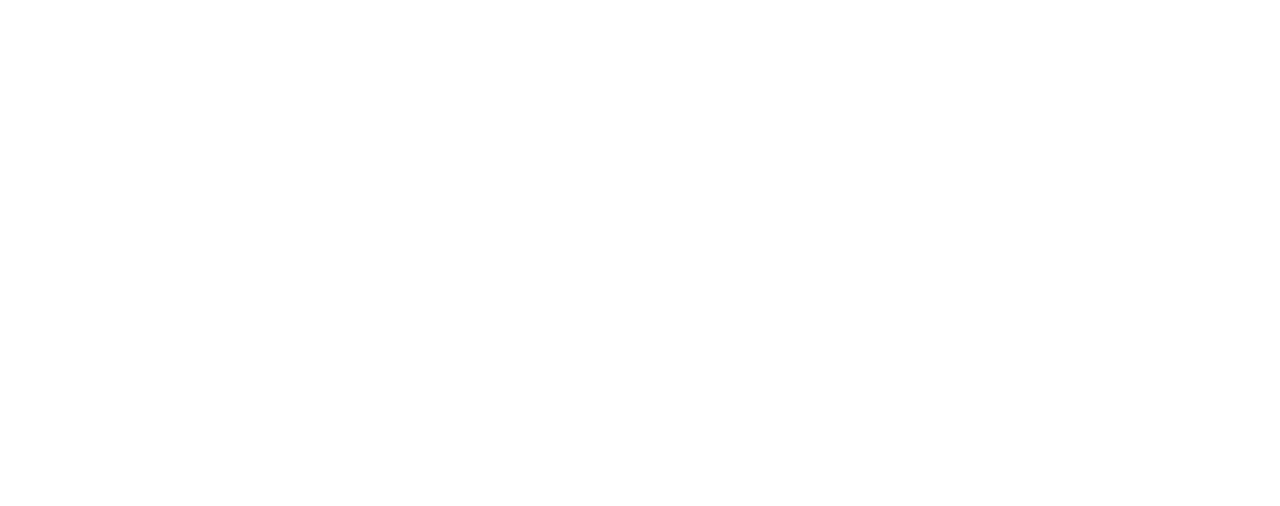
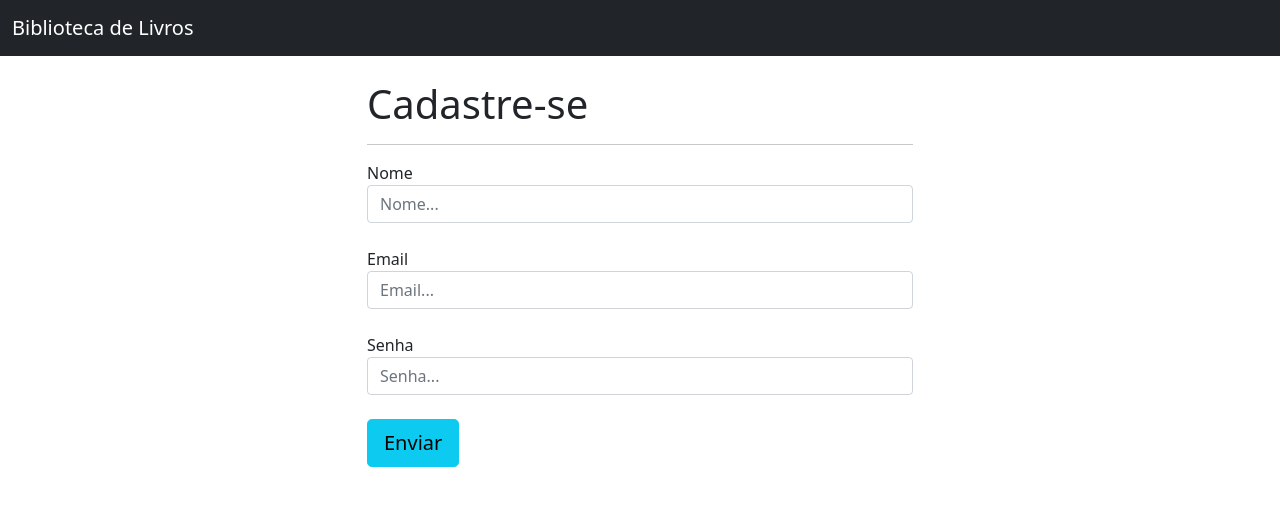
Before and after one commit to Lucas-Paiv/Lib, a Django app: page /auth/cadastro/ in a window 1280 px wide. Before the commit the part shown is empty. Shown: the top 506 px of the page. Run offline with Django 5.2, Linux system fonts and the light colour scheme.

Commit message:
alguns htmls e mudanças

```diff
--- a/biblioteca/settings.py
+++ b/biblioteca/settings.py
@@ -11,6 +11,7 @@
 """
 
 from pathlib import Path
+import os
 
 # Build paths inside the project like this: BASE_DIR / 'subdir'.
 BASE_DIR = Path(__file__).resolve().parent.parent
@@ -56,7 +57,7 @@
 TEMPLATES = [
     {
         'BACKEND': 'django.template.backends.django.DjangoTemplates',
-        'DIRS': [],
+        'DIRS': [os.path.join(BASE_DIR, 'templates')],
         'APP_DIRS': True,
         'OPTIONS': {
             'context_processors': [
--- a/livro/templates/base.html
+++ b/templates/base.html
@@ -11,6 +11,11 @@
     <title>{% block 'titulo' %}  {% endblock %}</title>
   </head>
   <body>
+    <nav class="navbar navbar-dark bg-dark">
+        <div class="container-fluid">
+          <a class="navbar-brand" href="#">Biblioteca de Livros</a>
+        </div>
+      </nav>
     {% block 'conteudo' %}  {% endblock %}
 
     <script src="https://cdn.jsdelivr.net/npm/bootstrap@5.0.2/dist/js/bootstrap.bundle.min.js"></script>
--- a/usuarios/templates/cadastro.html
+++ b/usuarios/templates/cadastro.html
@@ -1 +1,36 @@
 {% extends 'base.html'%}
+
+
+{% block 'titulo' %} Cadastre-se {% endblock %}
+
+{% block 'conteudo' %}
+
+<div class="container">
+    <br>
+    <div class="row">
+        <div class="col-md-3">
+
+        </div>
+        <div class="col-md">
+            <h1>Cadastre-se</h1>
+            <hr>
+            <form method="POST">
+                <label>Nome</label>
+                <input class="form-control" type="text" placeholder="Nome...">
+                <br>
+                <label>Email</label>
+                <input class="form-control" type="text" placeholder="Email...">
+                <br>
+                <label>Senha</label>
+                <input class="form-control" type="password" placeholder="Senha...">
+                <br>
+                <input class="btn btn-info btn-lg" type="submit" value="Enviar">
+            </form>
+        </div>
+        <div class="col-md-3">
+
+        </div>
+    </div>
+</div>
+
+{% endblock %}
```
Also changed, not shown: 1 other file.
